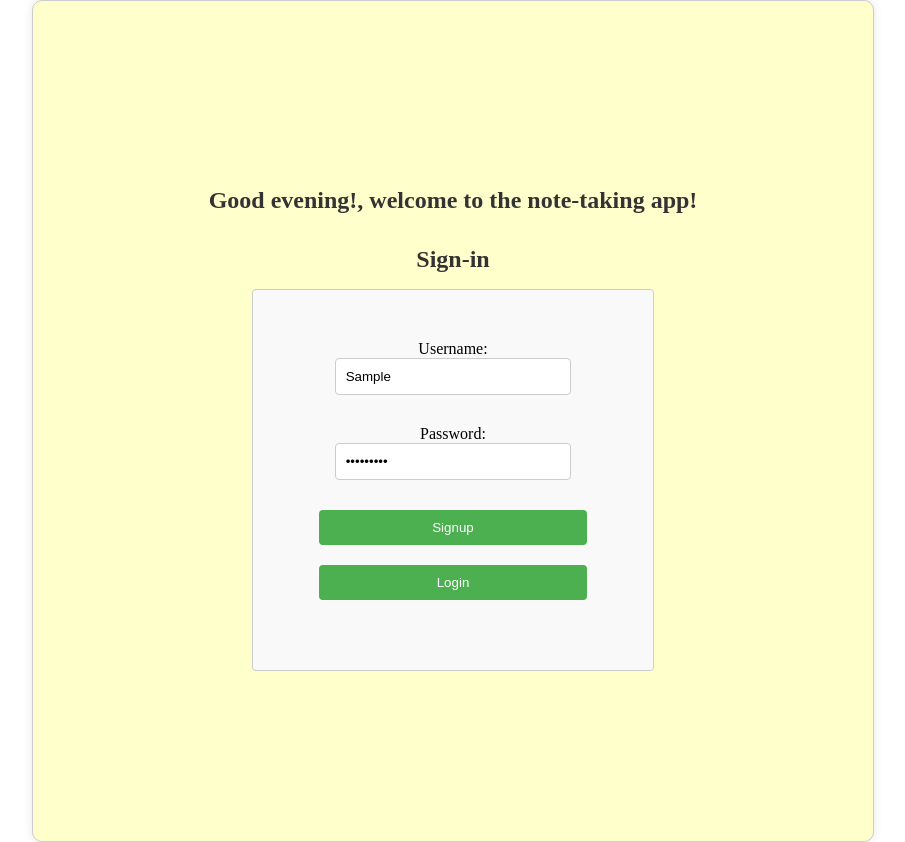
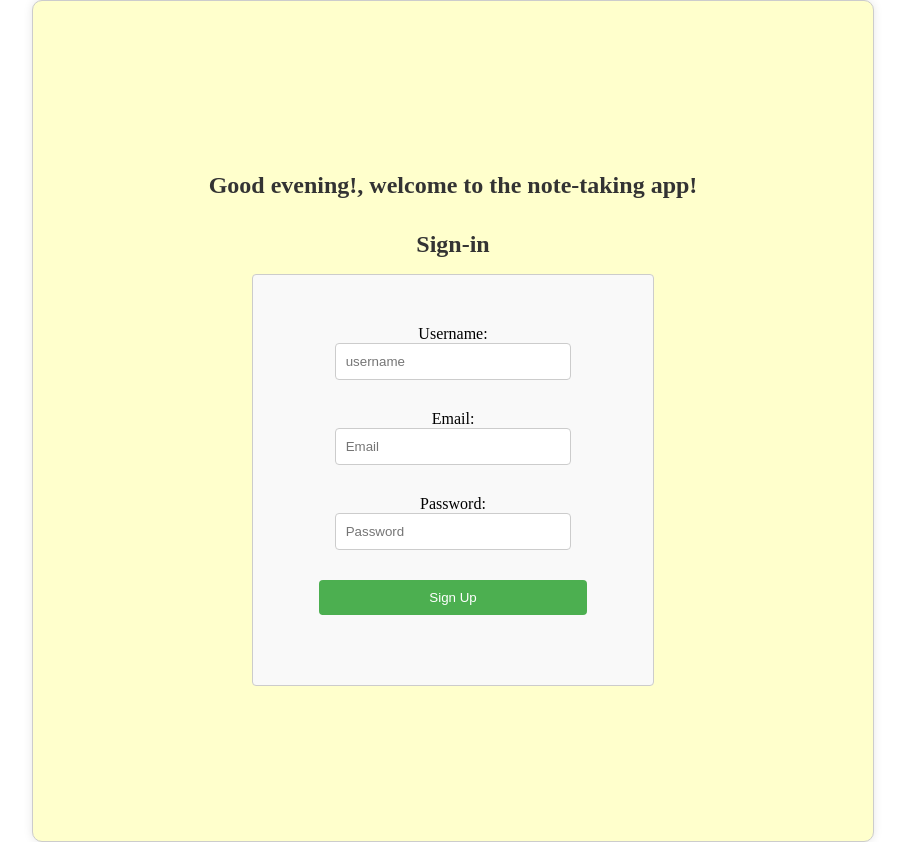
Before and after one commit to Alawaji214/WebNote, a React (Create React App) app in the folder frontend/: page / in a window 1280 px wide. Both pictures are taken after typing "Sample", "Sample123" into the empty fields and a click on the input "Signup". Shown: the whole page, without its empty margins (187-1092 px from the left). Built offline with nearby package versions, Linux system fonts and the light colour scheme; no server answers.

Commit message:
add signup page

```diff
--- a/frontend/src/AuthPage.js
+++ b/frontend/src/AuthPage.js
@@ -1,8 +1,10 @@
 import React, { useState } from 'react';
+import SignupComponent from './SignupComponent'; // Import the SignupComponent
 
   const SigninPage = ({handleSignIn}) => {
     const [username, setUsername] = useState('');
     const [password, setPassword] = useState('');
+    const [showSignup, setShowSignup] = useState(false); // New state variable
 
     const handleSubmit = (event) => {
       event.preventDefault();
@@ -12,29 +14,7 @@ import React, { useState } from 'react';
 
     const handleSignup = (event) => {
       event.preventDefault();
-      fetch(`http://localhost:4000/v1/user/signup`, {
-        method: 'POST',
-        headers: {
-          'Content-Type': 'application/json',
-        },
-        body: JSON.stringify({
-          username: username,
-          password: password,
-          email: "dummy@any.com"
-        }),
-      })
-      .then(response => response.json())
-      .then(data => {
-        if (data.token) { // if the response contains a token, signup was successful
-          localStorage.setItem('token', data.token); // store the token
-          handleSignIn();
-        } else {
-          // handle signup failure
-        }
-      })
-      .catch((error) => {
-        console.error('Error:', error);
-      });
+      setShowSignup(true); // Show the SignupComponent when signup button is clicked
       // You can call handleSignIn() here if signup is successful
       console.log("signup");
     };
@@ -58,8 +38,10 @@ import React, { useState } from 'react';
       .then(response => response.json())
       .then(data => {
         if (data.token) {
+          localStorage.setItem('token', data.token); // store the token
           handleSignIn();
         } else {
+          console.error('Error: Token not found');
           // handle authentication failure
         }
       })
@@ -72,7 +54,8 @@ import React, { useState } from 'react';
 
     return (
         <div className="signin-form">
-        <form onSubmit={handleSubmit}>
+        { !showSignup &&
+          <form onSubmit={handleSubmit}>
           <label className="signin-label">
             Username:
             <input type="text" className="signin-input" value={username} onChange={(e) => setUsername(e.target.value)} />
@@ -84,6 +67,8 @@ import React, { useState } from 'react';
           <input type="submit" className="signin-submit" value="Signup" onClick={handleSignup}/>
           <input type="submit" className="signin-submit" value="Login" onClick={handleLogin}/>
         </form>
+        }
+        {showSignup && <SignupComponent handleSignIn={handleSignIn} setShowSignup={setShowSignup}/>} {/* Show the SignupComponent based on the state */}
       </div>
     );
   };
--- /dev/null
+++ b/frontend/src/SignupComponent.js
@@ -0,0 +1,58 @@
+import React, { useState } from 'react';
+
+const SignupComponent = ({handleSignIn, setShowSignup}) => {
+  const [username, setUsername] = useState('');
+  const [email, setEmail] = useState('');
+  const [password, setPassword] = useState('');
+
+const handleSignup = (event) => {
+    event.preventDefault();
+    // handle signup
+    fetch(`http://localhost:4000/v1/user/signup`, {
+            method: 'POST',
+            headers: {
+                'Content-Type': 'application/json',
+            },
+            body: JSON.stringify({
+                username: username,
+                password: password,
+                email: email,
+            }),
+        })
+        .then(response => {
+            if (response.status === 201) { // check if the response status code is 201
+                setShowSignup(false);
+                return response.json();
+            } else {
+                    throw new Error('Signup failed');
+            }
+        })
+        .catch((error) => {
+            console.error('Error:', error);
+        });
+
+    console.log("signup");
+};
+
+  return (
+    <form onSubmit={handleSignup}>
+
+    <label className="signin-label">
+        Username:
+        <input type="text" className="signin-input"  placeholder="username" value={username} onChange={(e) => setUsername(e.target.value)} />
+    </label>
+    <label className="signin-label">
+        Email:
+        <input type="email" className="signin-input" placeholder="Email" value={email} onChange={(e) => setEmail(e.target.value)} />
+    </label>
+    <label className="signin-label">
+        Password:
+        <input type="password" className="signin-input" placeholder="Password" value={password} onChange={(e) => setPassword(e.target.value)} />
+    </label>
+
+      <button className="signin-submit" type="submit">Sign Up</button>
+    </form>
+  );
+};
+
+export default SignupComponent;
```
